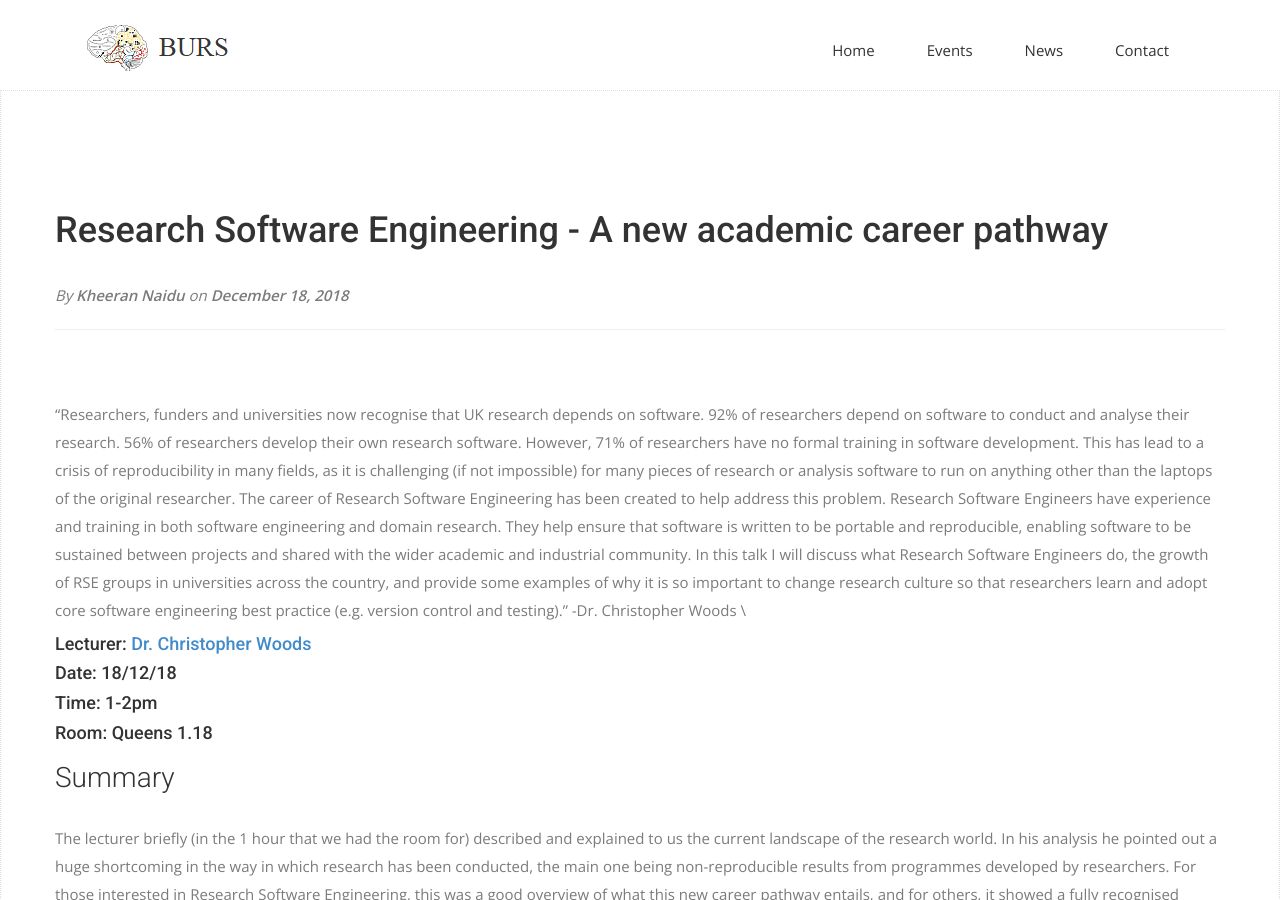
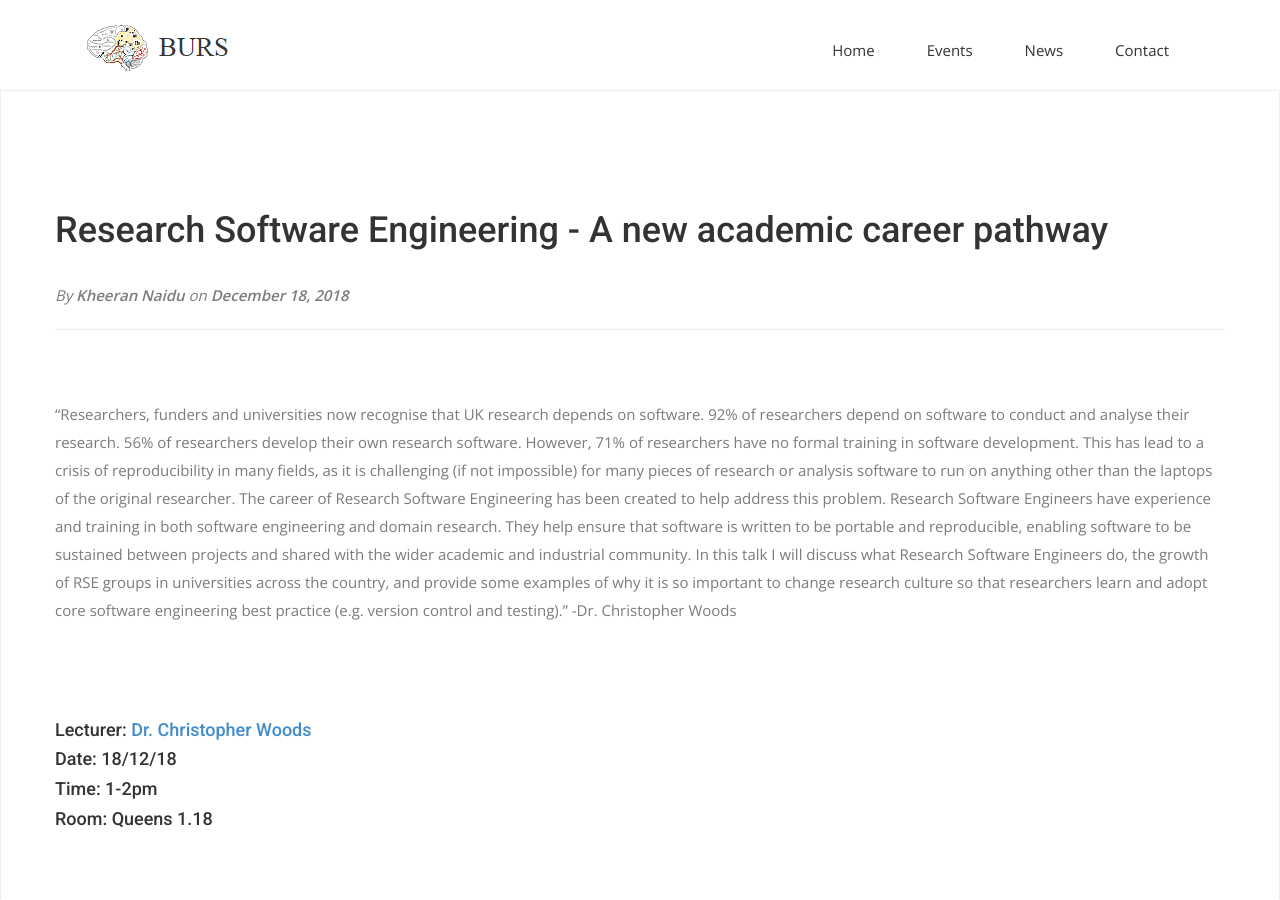
Before and after one commit to bristolresearchsoc/bristolresearchsoc.github.io, a Jekyll site: the page built from _posts/2018-12-18-Road-to-Research-1.md, in a window 1280 px wide and 900 px high. Built offline with Jekyll 4.4.1, drawn with Linux system fonts in a browser that asks for light colours; nearby versions of some CDN libraries; some web fonts are replaced.

Commit message:
post formatting:

```diff
--- a/_posts/2018-12-18-Road-to-Research-1.md
+++ b/_posts/2018-12-18-Road-to-Research-1.md
@@ -7,12 +7,14 @@ author: Kheeran Naidu
 permalink: /:year/:month/:day/:title.html
 ---
 “Researchers, funders and universities now recognise that UK research depends on software. 92% of researchers depend on software to conduct and analyse their research. 56% of researchers develop their own research software. However, 71% of researchers have no formal training in software development. This has lead to a crisis of reproducibility in many fields, as it is challenging (if not impossible) for many pieces of research or analysis software to run on anything other than the laptops of the original researcher. The career of Research Software Engineering has been created to help address this problem. Research Software Engineers have experience and training in both software engineering and domain research. They help ensure that software is written to be portable and reproducible, enabling software to be sustained between projects and shared with the wider academic and industrial community. In this talk I will discuss what Research Software Engineers do, the growth of RSE groups in universities across the country, and provide some examples of why it is so important to change research culture so that researchers learn and adopt core software engineering best practice (e.g. version control and testing).” -Dr. Christopher Woods
-\\
 
+<br><br>
 #### Lecturer:  [Dr. Christopher Woods](https://chryswoods.com)
 #### Date:  18/12/18
 #### Time:  1-2pm
 #### Room:  Queens 1.18
+<br><br>
+
 
 ### Summary
 The lecturer briefly (in the 1 hour that we had the room for) described and explained to us the current landscape of the research world. In his analysis he pointed out a huge shortcoming in the way in which research has been conducted, the main one being non-reproducible results from programmes developed by researchers. For those interested in Research Software Engineering, this was a good overview of what this new career pathway entails, and for others, it showed a fully recognised support academic for researchers who are unfamiliar with programming.
```
